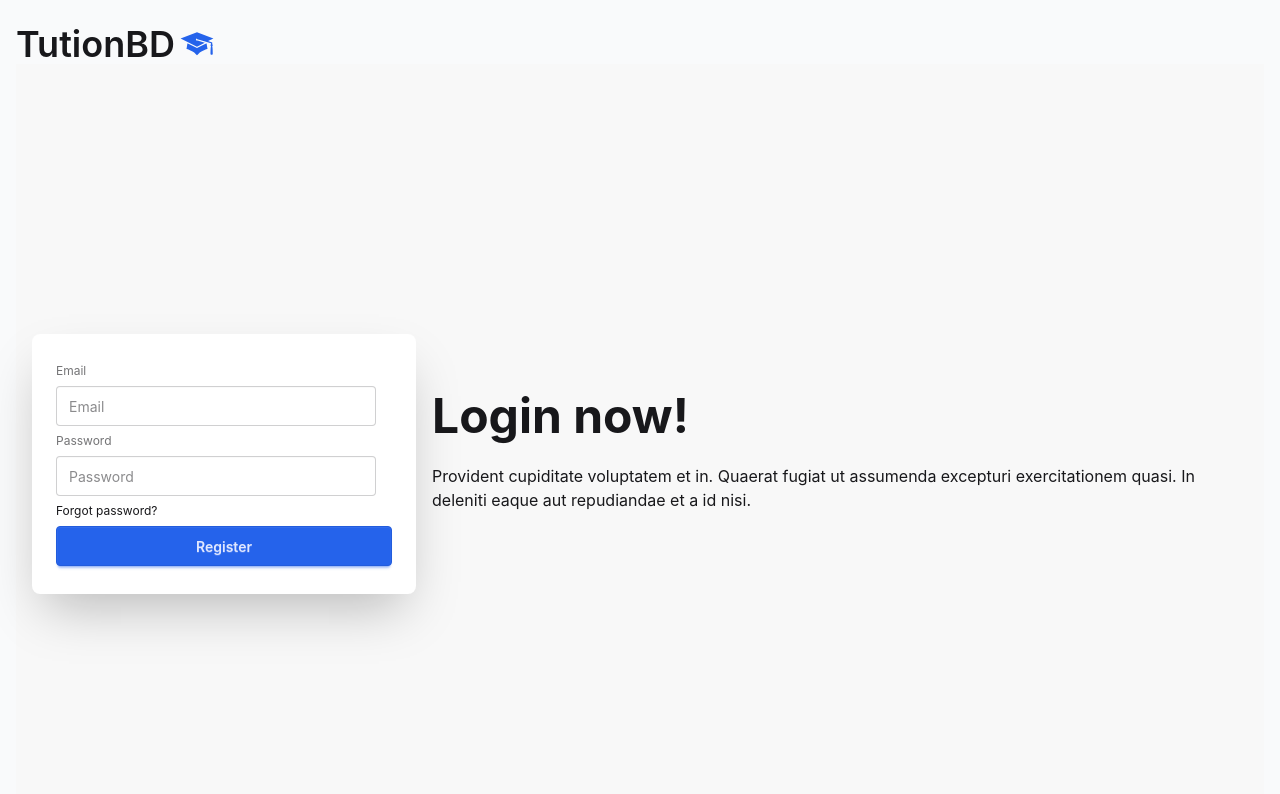
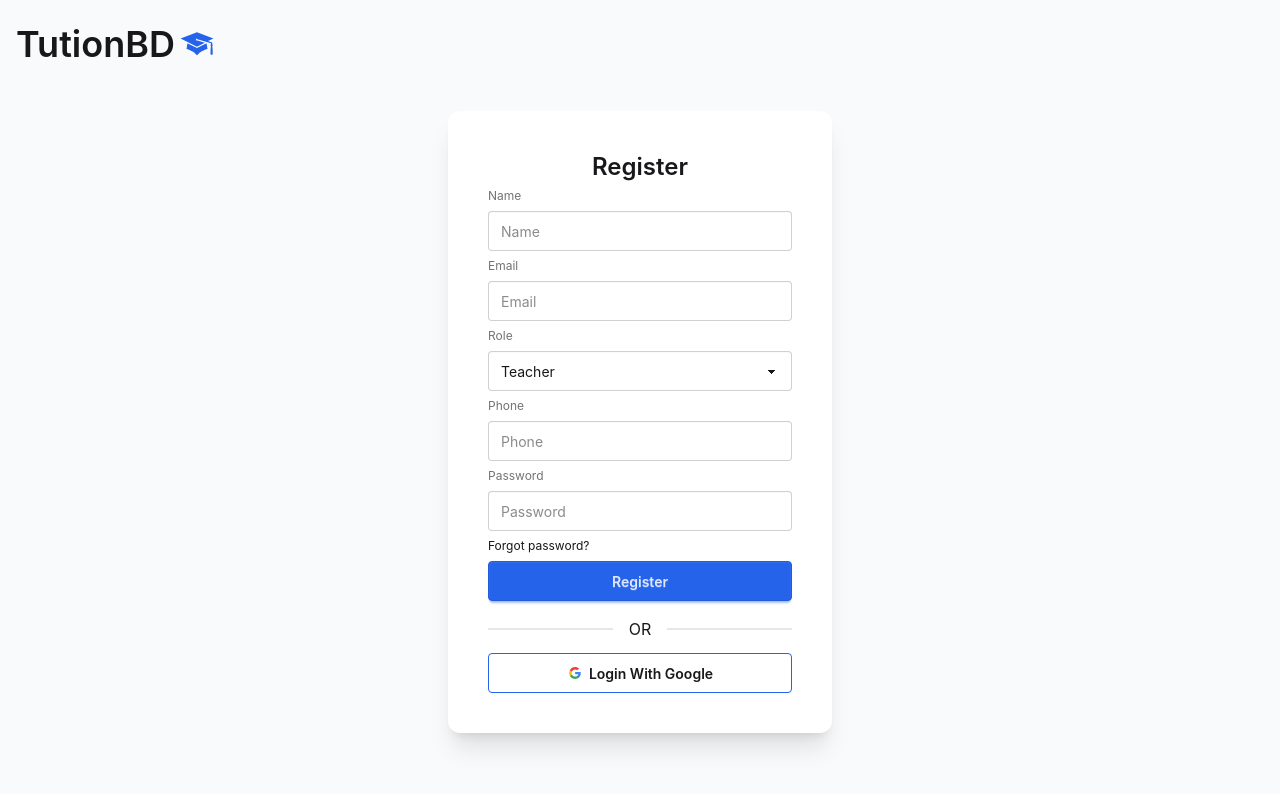
Before and after one commit to joybappy2/E-Tution-Client, a React (Vite) app: page /register in a window 1280 px wide. Shown: the top 794 px of the page. Built offline with nearby package versions, Linux system fonts and the light colour scheme.

Commit message:
register page design

```diff
--- a/src/layouts/AuthLayout/AuthLayout.jsx
+++ b/src/layouts/AuthLayout/AuthLayout.jsx
@@ -5,9 +5,10 @@ import Logo from "../../components/Logo/Logo";
 const AuthLayout = () => {
   return (
     <div className="min-h-screen max-w-7xl mx-auto px-4 py-6">
-      <Logo className="text-4xl"></Logo>
-
-      <Outlet></Outlet>
+      <Logo className="text-4xl w-fit" />
+      <main className="mt-2">
+        <Outlet></Outlet>
+      </main>
     </div>
   );
 };
--- a/src/pages/Register/Register.jsx
+++ b/src/pages/Register/Register.jsx
@@ -3,26 +3,35 @@ import Button from "../../components/Button/Button";
 
 const Register = () => {
   return (
-    <div>
-      <div className="hero bg-base-200 min-h-screen">
-        <div className="hero-content flex-col lg:flex-row-reverse">
-          <div className="text-center lg:text-left">
-            <h1 className="text-5xl font-bold">Login now!</h1>
-            <p className="py-6">
-              Provident cupiditate voluptatem et in. Quaerat fugiat ut assumenda
-              excepturi exercitationem quasi. In deleniti eaque aut repudiandae
-              et a id nisi.
-            </p>
-          </div>
-          <div className="card bg-base-100 w-full max-w-sm shrink-0 shadow-2xl">
-            <div className="card-body">
+    <div className="flex justify-center items-center min-h-[calc(100vh-100px)]">
+      <div className="p-10 bg-base-100 rounded-xl w-sm shadow-xl">
+        <form className=" ">
+          <h2 className="text-2xl font-semibold text-center">Register</h2>
           <fieldset className="fieldset">
+            {/* name */}
+            <label className="label">Name</label>
+            <input type="email" className="input w-full" placeholder="Name" />
+
+            {/* email */}
             <label className="label">Email</label>
-                <input type="email" className="input" placeholder="Email" />
+            <input type="email" className="input w-full" placeholder="Email" />
+
+            {/* role */}
+            <label className="label">Role</label>
+            <select defaultValue="select a role" className="select">
+              <option disabled={true}>Select a Role</option>
+              <option value="">Teacher</option>
+              <option value="">Student</option>
+            </select>
+
+            {/* phone */}
+            <label className="label">Phone</label>
+            <input type="text" className="input w-full" placeholder="Phone" />
+            {/* password */}
             <label className="label">Password</label>
             <input
               type="password"
-                  className="input"
+              className="input w-full"
               placeholder="Password"
             />
             <div>
@@ -30,9 +39,45 @@ const Register = () => {
             </div>
             <Button className="btn-primary">Register</Button>
           </fieldset>
+        </form>
+
+        <div className="flex w-full flex-col">
+          <div className="divider">OR</div>
         </div>
-          </div>
-        </div>
+
+        {/* Google */}
+        <Button className="bg-base-100 border-primary w-full">
+          <span>
+            <svg
+              aria-label="Google logo"
+              width="16"
+              height="16"
+              xmlns="http://www.w3.org/2000/svg"
+              viewBox="0 0 512 512"
+            >
+              <g>
+                <path d="m0 0H512V512H0" fill="#fff"></path>
+                <path
+                  fill="#34a853"
+                  d="M153 292c30 82 118 95 171 60h62v48A192 192 0 0190 341"
+                ></path>
+                <path
+                  fill="#4285f4"
+                  d="m386 400a140 175 0 0053-179H260v74h102q-7 37-38 57"
+                ></path>
+                <path
+                  fill="#fbbc02"
+                  d="m90 341a208 200 0 010-171l63 49q-12 37 0 73"
+                ></path>
+                <path
+                  fill="#ea4335"
+                  d="m153 219c22-69 116-109 179-50l55-54c-78-75-230-72-297 55"
+                ></path>
+              </g>
+            </svg>
+          </span>
+          Login With Google
+        </Button>
       </div>
     </div>
   );
```
Lines whose indentation alone changed are shown as unchanged.
